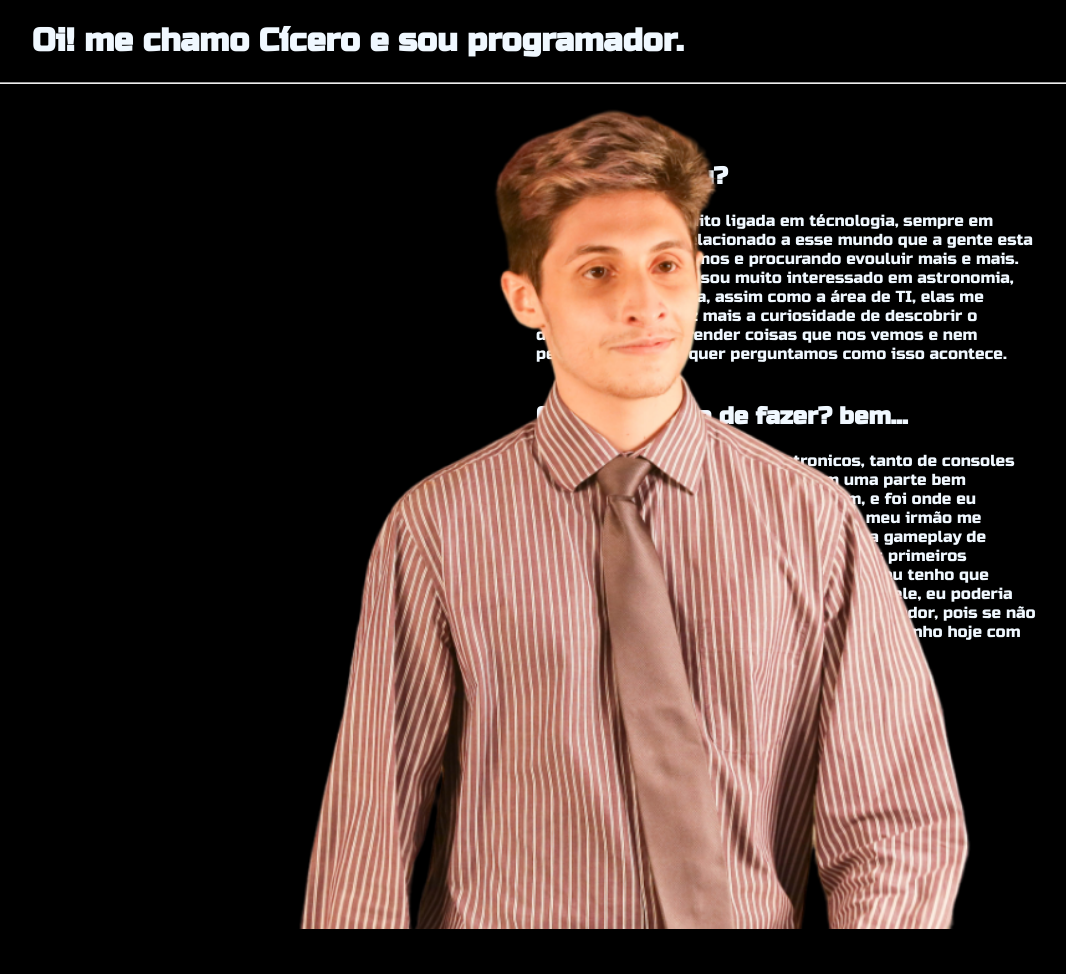
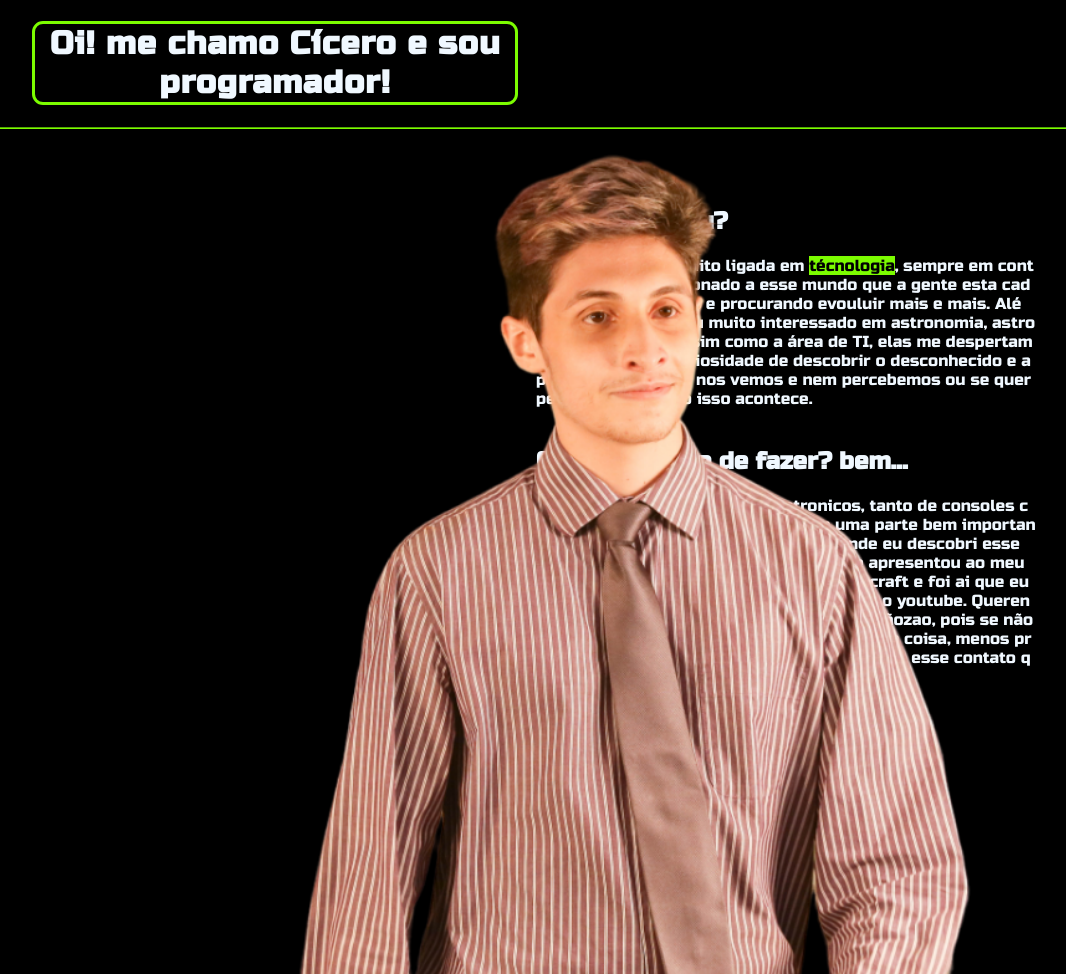
Before and after one commit to CiceroPrograming/portfolio, a plain HTML site: page index.html in a window 1280 px wide. Shown: the whole page, without its empty margins (76-1142 px from the left). Before the commit the page ends 929 px from the top, so only its background shows below. Drawn offline with Linux system fonts and the light colour scheme.

Commit message:
estilização

```diff
--- a/index.html
+++ b/index.html
@@ -8,7 +8,7 @@
     <title>Meu Portfólio</title>
 </head>
 <body>
-    <h1 id="titulo">Oi! me chamo Cícero e sou programador.</h1>
+    <h1 id="titulo">  Oi! me chamo Cícero e sou programador!</h1>
 
     <hr id="linha-topo">
 
@@ -17,7 +17,7 @@
 
         <div class="sobre-mim">
             <h2>E quem sou eu?</h2>
-                <p>Sou uma pessoa muito ligada em técnologia, sempre em contato com algo
+                <p>Sou uma pessoa muito ligada em <mark class="relevancia">técnologia</mark>, sempre em contato com algo
                     relacionado a esse mundo que a gente esta cada vez mais proximos e
                     procurando evouluir mais e mais. Além da tecnologia, sou muito interessado
                     em astronomia, astrofísica e historia, assim como a área de TI, elas me despertam
--- a/style.css
+++ b/style.css
@@ -6,12 +6,19 @@ body {
 
 #titulo {
     font-family: 'Russo One', sans-serif;
-    padding-left: 100px;
+    margin-left: 100px;
     color: aliceblue;
+    letter-spacing: 1px;
+    border-style: solid;
+    width: 38%;
+    border-radius: 11px;
+    text-align: center;
+    border-color: lawngreen;
 }
 
 #linha-topo {
     width: 90%;
+    border-color: lawngreen;
 }
 
 
@@ -22,6 +29,11 @@ body {
     padding-top: 50px;
     font-family: "Russo One", sans-serif;
     color: aliceblue;
+    line-break: anywhere;
+}
+
+.relevancia {
+    background-color: lawngreen;
 }
 
 #informacoes {
```
